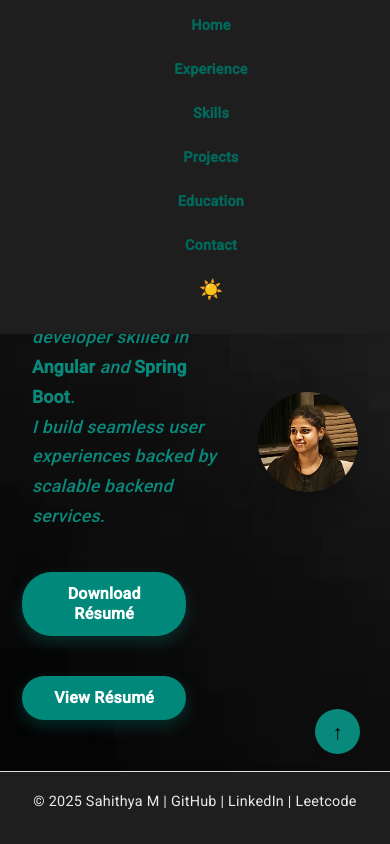
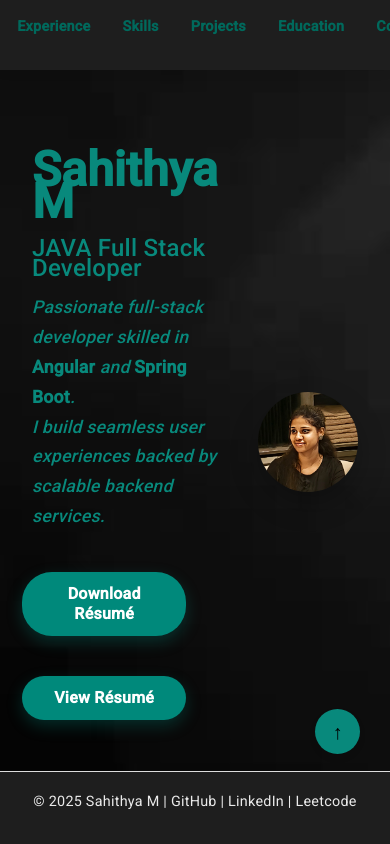
Before and after one commit to sahi26/My-Portfolio, an Angular app: page / in a window 390 px wide. Shown: the top 844 px of the page. Built offline with nearby package versions, Linux system fonts and the light colour scheme.

Commit message:
'responsive'

```diff
--- a/src/app/components/navbar/navbar.component.css
+++ b/src/app/components/navbar/navbar.component.css
@@ -14,6 +14,9 @@
   z-index: 1000;
   box-shadow: 0 2px 10px rgba(0, 0, 0, 0.08);
   transition: background-color 0.3s ease;
+  flex-wrap: nowrap;
+  /* ✅ prevent wrapping */
+  overflow-x: auto;
 }
 
 .logo {
@@ -26,6 +29,8 @@
   list-style: none;
   display: flex;
   gap: 1.5rem;
+  flex-direction: row;
+  white-space: nowrap;
 }
 
 .nav-links li a {
```
